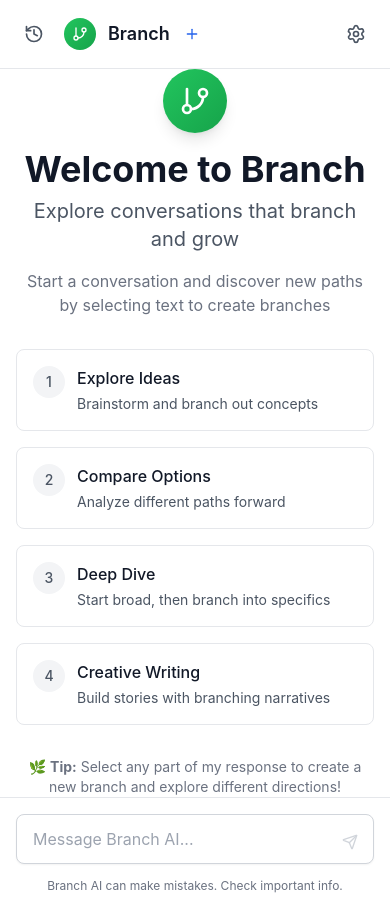
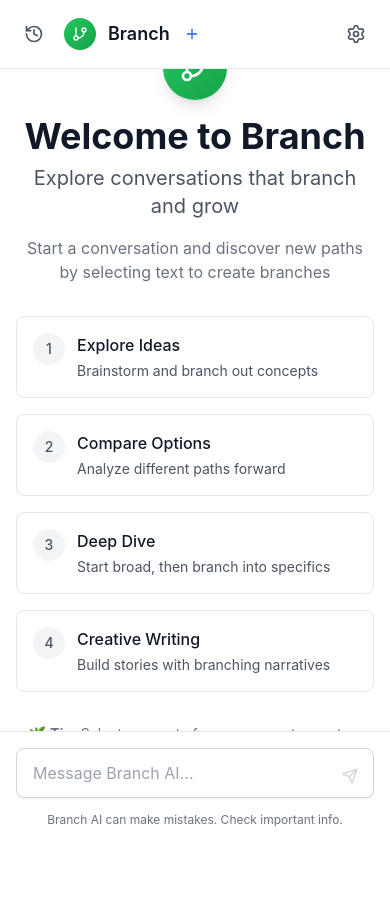
Before and after one commit to judeosbert/branch, a React (Vite) app: page / in a window 390 px wide. After the commit the page ends 844 px from the top, so only its background shows below. Built offline with nearby package versions, Linux system fonts and the light colour scheme.

Commit message:
feat: enhance layout responsiveness by preventing overflow and ensuring full width for main components

```diff
--- a/src/App.tsx
+++ b/src/App.tsx
@@ -441,7 +441,7 @@ function App() {
   };
 
   return (
-    <div className="App h-screen">
+    <div className="App h-screen w-screen overflow-hidden max-w-full" style={{ maxWidth: '100vw' }}>
       <ConversationHistorySidebar
         isOpen={isHistorySidebarOpen}
         onToggle={handleToggleHistorySidebar}
@@ -453,7 +453,7 @@ function App() {
         onClearHistory={handleClearHistory}
       />
 
-      <div className={`transition-all duration-300 ${isHistorySidebarOpen ? 'ml-80' : 'ml-0'}`}>
+      <div className={`h-full transition-all duration-300 ${isHistorySidebarOpen ? 'ml-80' : 'ml-0'} max-w-full overflow-hidden`} style={{ maxWidth: isHistorySidebarOpen ? 'calc(100vw - 320px)' : '100vw' }}>
         <ChatInterface
           messages={getDisplayMessages()}
           branches={getVisibleBranches()}
--- a/src/components/BranchableMessage.tsx
+++ b/src/components/BranchableMessage.tsx
@@ -85,7 +85,7 @@ const BranchableMessage: React.FC<BranchableMessageProps> = ({
   };
 
   return (
-    <div className={`branchable-message leading-normal ${className || ''}`}>
+    <div className={`branchable-message leading-normal max-w-full overflow-hidden ${className || ''}`} style={{ maxWidth: '100%' }}>
       {units.map((unit, idx) => {
         const branchCount = getBranchCount(unit.text);
         const isHovered = hoveredUnit === idx;
@@ -93,7 +93,7 @@ const BranchableMessage: React.FC<BranchableMessageProps> = ({
         return (
           <div
             key={idx}
-            className={`relative flex leading-normal rounded-md transition-all duration-200 mb-2 ${
+            className={`relative flex leading-normal rounded-md transition-all duration-200 mb-2 max-w-full ${
               !disableBranching && isHovered ? 'bg-blue-50' : ''
             }`}
             onMouseEnter={!disableBranching ? () => setHoveredUnit(idx) : undefined}
--- a/src/components/ChatInterface.tsx
+++ b/src/components/ChatInterface.tsx
@@ -70,7 +70,6 @@ const ChatInterface = ({
   const messagesEndRef = useRef<HTMLDivElement>(null);
   const branchMessagesEndRef = useRef<HTMLDivElement>(null);
   const textareaRef = useRef<HTMLTextAreaElement>(null);
-  const branchTextareaRef = useRef<HTMLTextAreaElement>(null);
   const scrollTimeoutRef = useRef<number | null>(null);
   const prevIsLoadingRef = useRef(isLoading);
 
@@ -327,10 +326,10 @@ const ChatInterface = ({
   }, [currentBranchId, getColumnWidth, updateColumnWidth]);
 
   return (
-    <div className="flex flex-col h-screen bg-gray-100">
+    <div className="flex flex-col h-screen bg-gray-100 w-full max-w-full overflow-hidden" style={{ maxWidth: '100vw' }}>
       {/* Top Header Bar with Title, Navigation, and MiniMap */}
       <div className="flex-shrink-0 bg-white border-b border-gray-200 shadow-sm">
-        <div className="flex items-start justify-between p-4 gap-4">
+        <div className="flex items-start justify-between p-4 gap-4 w-full max-w-full">
           {/* Left side: Title and Navigation in Column */}
           <div className="flex flex-col gap-3 flex-1 min-w-0">
             {/* Title Row */}
@@ -420,47 +419,31 @@ const ChatInterface = ({
       </div>
 
       {/* Main Content Area - Column View */}
-      <div className="flex-1 relative">
+      <div className="flex-1 relative w-full max-w-full overflow-hidden">
         {/* Horizontal Column Container */}
-        <div className={`flex h-full column-scroll scrollbar-hide ${
+        <div className={`flex h-full column-scroll scrollbar-hide w-full max-w-full ${
           branches.length > 0 ? 'overflow-x-auto' : 'justify-center'
-        }`}>
-          {/* Main Chat Column */}
-          <ResizableColumn
-            initialWidth={384}
-            minWidth={280}
-            maxWidth={600}
-            className={`h-full flex flex-col bg-white column-snap ${
-              branches.length > 0 ? 'border-r border-gray-200' : ''
-            }`}
-            isLast={!currentBranchId}
-            onWidthChange={(width) => updateColumnWidth('main', width)}
-          >
-            {/* Column Header - Only show when branches exist */}
-            {branches.length > 0 && (
-              <div className="border-b border-gray-200 p-3 bg-gray-50 flex-shrink-0">
-                <div className="flex items-center gap-2">
-                  <div className="w-6 h-6 bg-blue-500 rounded-full flex items-center justify-center">
-                    <MessageCircle size={12} className="text-white" />
-                  </div>
-                  <h3 className="text-sm font-semibold text-gray-900">Main Chat</h3>
-                  <span className="text-xs text-gray-500 bg-gray-200 px-2 py-0.5 rounded-full">
-                    {messages.filter(m => !m.branchId).length} messages
-                  </span>
-                </div>
-              </div>
-            )}
+        }`} style={{ maxWidth: '100vw', width: '100%' }}>
 
-            {/* Column Messages */}
-            <div className="flex-1 overflow-y-auto">
-              {messages.filter(msg => !msg.branchId).length === 0 ? (
+          {/* No branches - Simple centered layout */}
+          {branches.length === 0 && (
+            <div className="flex flex-col h-full bg-white max-w-4xl w-full mx-auto">
+              {/* Main Content Area - Either Welcome Screen or Messages */}
+              <div className="flex-1 overflow-y-auto bg-white min-h-0">
+                {/* Welcome Screen Content - Show when no messages exist */}
+                {messages.filter(msg => !msg.branchId).length === 0 && (
+                  <div className="h-full flex items-center justify-center">
                     <WelcomeScreen onSelectPrompt={(prompt) => {
                       setInputValue(prompt);
                       textareaRef.current?.focus();
                     }} />
-              ) : (
-                <div className={`${branches.length === 0 ? 'max-w-4xl mx-auto' : ''}`}>
-                  <div className="divide-y divide-gray-100">
+                  </div>
+                )}
+
+                {/* Scrollable Messages Area - Show when messages exist */}
+                {messages.filter(msg => !msg.branchId).length > 0 && (
+                  <div className="max-w-4xl mx-auto">
+                    <div className="divide-y divide-gray-100 p-4">
                       {messages.filter(msg => !msg.branchId).map((message) => {
                         const isFlashing = lastCompletedMessageId === message.id;
                         return (
@@ -514,43 +497,101 @@ const ChatInterface = ({
                           </div>
                         </div>
                       )}
+                      <div ref={messagesEndRef} className="h-4" />
                     </div>
-                  <div ref={messagesEndRef} className="h-20" />
                   </div>
                 )}
               </div>
+            </div>
+          )}
 
-            {/* Column Input Area - Show when no current branch is selected */}
-            {(!currentBranchId) && (
-              <div className={`border-t p-4 flex-shrink-0 bg-white border-gray-200 ${branches.length === 0 ? 'max-w-4xl mx-auto w-full' : ''}`}>
-                <form onSubmit={handleSubmit} className="flex gap-2">
+          {/* With branches - Column layout */}
+          {branches.length > 0 && (
+            <>
+              {/* Main Chat Column */}
+              <ResizableColumn
+                initialWidth={384}
+                minWidth={280}
+                maxWidth={600}
+                className="h-full flex flex-col bg-white column-snap border-r border-gray-200"
+                isLast={!currentBranchId}
+                onWidthChange={(width) => updateColumnWidth('main', width)}
+              >
+                {/* Column Header - Only show when branches exist */}
+                <div className="border-b border-gray-200 p-3 bg-gray-50 flex-shrink-0">
+                  <div className="flex items-center gap-2">
+                    <div className="w-6 h-6 bg-blue-500 rounded-full flex items-center justify-center">
+                      <MessageCircle size={12} className="text-white" />
+                    </div>
+                    <h3 className="text-sm font-semibold text-gray-900">Main Chat</h3>
+                    <span className="text-xs text-gray-500 bg-gray-200 px-2 py-0.5 rounded-full">
+                      {messages.filter(m => !m.branchId).length} messages
+                    </span>
+                  </div>
+                </div>
+
+                {/* Scrollable Messages Area */}
+                <div className="flex-1 overflow-y-auto bg-white min-h-0">
+                  <div className="divide-y divide-gray-100 p-4">
+                    {messages.filter(msg => !msg.branchId).map((message) => {
+                      const isFlashing = lastCompletedMessageId === message.id;
+                      return (
+                        <div key={message.id} className={`flex items-start gap-3 py-2 group transition-all duration-700 ${
+                          isFlashing ? 'bg-green-100' : ''
+                        }`}>
+                          <div className="flex-shrink-0 w-8 h-8 rounded-full bg-blue-500 text-white flex items-center justify-center">
+                            {message.sender === 'user' ? <User size={16} /> : <Bot size={16} />}
+                          </div>
                           <div className="flex-1 relative">
-                    <textarea
-                      ref={textareaRef}
-                      value={inputValue}
-                      onChange={(e) => setInputValue(e.target.value)}
-                      onKeyDown={handleKeyDown}
-                      placeholder="Message Branch AI..."
-                      className="w-full resize-none rounded-lg px-4 py-3 pr-12 focus:outline-none focus:ring-2 focus:border-transparent max-h-32 min-h-[48px] shadow-sm border border-gray-300 focus:ring-blue-500 bg-white"
-                      rows={1}
-                      disabled={isLoading}
+                            <BranchableMessage
+                              content={message.content}
+                              messageId={message.id}
+                              onBranch={handleLineBranch}
+                              onSelectBranch={handleSelectBranch}
+                              branches={branches.map(b => ({
+                                parentMessageId: b.parentMessageId,
+                                branchText: b.branchText,
+                                id: b.id
+                              }))}
                             />
-                    <button
-                      type="submit"
-                      disabled={!inputValue.trim() || isLoading}
-                      className="absolute right-2 top-1/2 transform -translate-y-1/2 p-2 hover:text-gray-700 disabled:text-gray-300 disabled:cursor-not-allowed transition-colors text-gray-500"
-                    >
-                      <Send size={16} />
+                            <div className="flex items-center gap-2 mt-2 opacity-0 group-hover:opacity-100 transition-opacity">
+                              <button onClick={() => handleCopy(message.content)} className="p-1.5 hover:bg-gray-100 rounded-md transition-colors" title="Copy message">
+                                <Copy size={14} />
+                              </button>
+                              <button className="p-1.5 hover:bg-gray-100 rounded-md transition-colors" title="Good response">
+                                <ThumbsUp size={14} />
+                              </button>
+                              <button className="p-1.5 hover:bg-gray-100 rounded-md transition-colors" title="Bad response">
+                                <ThumbsDown size={14} />
                               </button>
                             </div>
-                </form>
-
-                <div className="mt-2 text-xs text-center text-gray-500">
-                  Branch AI can make mistakes. Check important info.
+                          </div>
+                        </div>
+                      );
+                    })}
+                    {isLoading && !currentBranchId && (
+                      <div className="flex gap-3 p-3 bg-gray-50">
+                        <div className="flex-shrink-0 w-8 h-8 rounded-full bg-green-500 text-white flex items-center justify-center">
+                          <Bot size={16} />
+                        </div>
+                        <div className="flex-1">
+                          <div className="flex items-center gap-2 mb-1">
+                            <span className="font-medium text-gray-900">Branch AI</span>
+                          </div>
+                          <div className="flex items-center gap-1">
+                            <div className="w-2 h-2 bg-gray-400 rounded-full animate-pulse"></div>
+                            <div className="w-2 h-2 bg-gray-400 rounded-full animate-pulse" style={{ animationDelay: '0.1s' }}></div>
+                            <div className="w-2 h-2 bg-gray-400 rounded-full animate-pulse" style={{ animationDelay: '0.2s' }}></div>
+                          </div>
                         </div>
                       </div>
                     )}
+                    <div ref={messagesEndRef} className="h-4" />
+                  </div>
+                </div>
               </ResizableColumn>
+            </>
+          )}
 
           {/* Branch Hierarchy Columns */}
           {currentBranchId && (() => {
@@ -605,7 +646,7 @@ const ChatInterface = ({
                   <div className={`border-b border-gray-200 p-3 flex-shrink-0 ${
                     isCurrentBranch ? 'bg-green-50' : 'bg-gray-50'
                   }`}>
-                    <div className="flex items-center gap-2">
+                    <div className="flex items-center gap-2 pl-2">
                       <div className={`w-6 h-6 rounded-full flex items-center justify-center ${
                         isCurrentBranch ? 'bg-green-600' : 'bg-green-500'
                       }`}>
@@ -633,9 +674,9 @@ const ChatInterface = ({
                     </div>
                   </div>
 
-                  {/* Branch Messages */}
-                  <div className="flex-1 overflow-y-auto">
-                    <div className="divide-y divide-gray-100">
+                  {/* Scrollable Branch Messages Area */}
+                  <div className="flex-1 overflow-y-auto bg-white min-h-0">
+                    <div className="divide-y divide-gray-100 p-4">
                       {/* Branch Origin Indicator - Show selected text that created this branch */}
                       {branchMessages.length === 0 && (
                         <div className="p-4 bg-green-50 border-l-4 border-green-400">
@@ -662,7 +703,7 @@ const ChatInterface = ({
                                 />
                               </div>
                               <p className="text-xs text-green-600 mt-2">
-                                This branch was created from the text above. Start typing below to continue the conversation in this context.
+                                This branch was created from the text above. Start typing above to continue the conversation in this context.
                               </p>
                             </div>
                           </div>
@@ -672,11 +713,11 @@ const ChatInterface = ({
                       {branchMessages.map((message) => {
                         const isFlashing = lastCompletedMessageId === message.id;
                         return (
-                          <div key={message.id} className={`flex items-start gap-3 py-1 group transition-all duration-700 ${
+                          <div key={message.id} className={`flex items-start gap-3 py-2 group transition-all duration-700 ${
                             isFlashing ? 'bg-green-100' : ''
                           }`}>
                             <div className="flex-shrink-0 w-8 h-8 rounded-full bg-green-500 flex items-center justify-center">
-                              {message.sender === 'user' ? <User size={16} /> : <Bot size={16} />}
+                              {message.sender === 'user' ? <User size={16} className="text-white" /> : <Bot size={16} className="text-white" />}
                             </div>
                             <div className="flex-1 relative">
                               <BranchableMessage
@@ -720,49 +761,61 @@ const ChatInterface = ({
                           </div>
                         </div>
                       )}
-                      {isCurrentBranch && <div ref={branchMessagesEndRef} />}
+                      {isCurrentBranch && <div ref={branchMessagesEndRef} className="h-4" />}
+                    </div>
+                  </div>
+                </ResizableColumn>
+              );
+            });
+
+            return columns;
+          })()}
         </div>
       </div>
 
-                  {/* Branch Input Area - Only for current active branch */}
-                  {isCurrentBranch && (
-                    <div className="border-t p-4 flex-shrink-0 bg-gradient-to-r from-green-50 to-green-100 border-green-200">
+      {/* Global Input Area - Fixed at bottom of screen */}
+      <div className="border-t p-4 flex-shrink-0 bg-white border-gray-200 w-full">
+        <div className="max-w-4xl mx-auto">
           <form onSubmit={handleSubmit} className="flex gap-2">
             <div className="flex-1 relative">
               <textarea
-                            ref={branchTextareaRef}
+                ref={textareaRef}
                 value={inputValue}
                 onChange={(e) => setInputValue(e.target.value)}
                 onKeyDown={handleKeyDown}
-                            placeholder="Continue this branch conversation..."
-                            className="w-full resize-none rounded-lg px-4 py-3 pr-12 focus:outline-none focus:ring-2 focus:border-transparent max-h-32 min-h-[48px] shadow-sm border border-green-300 focus:ring-green-500 bg-white"
+                placeholder={currentBranchId ? "Continue this branch conversation..." : "Message Branch AI..."}
+                className={`w-full resize-none rounded-lg px-4 py-3 pr-12 focus:outline-none focus:ring-2 focus:border-transparent max-h-32 min-h-[48px] shadow-sm border ${
+                  currentBranchId
+                    ? 'border-green-300 focus:ring-green-500'
+                    : 'border-gray-300 focus:ring-blue-500'
+                } bg-white`}
                 rows={1}
                 disabled={isLoading}
               />
               <button
                 type="submit"
                 disabled={!inputValue.trim() || isLoading}
-                            className="absolute right-2 top-1/2 transform -translate-y-1/2 p-2 hover:text-gray-700 disabled:text-gray-300 disabled:cursor-not-allowed transition-colors text-green-600 hover:text-green-800"
+                className={`absolute right-2 top-1/2 transform -translate-y-1/2 p-2 hover:text-gray-700 disabled:text-gray-300 disabled:cursor-not-allowed transition-colors ${
+                  currentBranchId
+                    ? 'text-green-600 hover:text-green-800'
+                    : 'text-gray-500'
+                }`}
               >
                 <Send size={16} />
               </button>
             </div>
           </form>
 
-                      <div className="mt-2 text-xs text-center text-green-700">
+          <div className="mt-2 text-xs text-center text-gray-500">
+            {currentBranchId ? (
               <div className="flex items-center justify-center gap-1">
                 <GitBranch size={12} />
                 <span>Branch conversation • Changes won't affect parent context</span>
               </div>
+            ) : (
+              <span>Branch AI can make mistakes. Check important info.</span>
+            )}
           </div>
-                    </div>
-                  )}
-                </ResizableColumn>
-              );
-            });
-
-            return columns;
-          })()}
         </div>
       </div>
 
--- a/src/index.css
+++ b/src/index.css
@@ -1,6 +1,28 @@
 @tailwind base;
 @tailwind components;
 @tailwind utilities;
+
+/* Global overflow prevention */
+html, body {
+  max-width: 100vw;
+  overflow-x: hidden;
+}
+
+#root {
+  max-width: 100vw;
+  overflow-x: hidden;
+}
+
+/* Prevent main app containers from exceeding viewport width */
+.App, .App > div {
+  max-width: 100vw;
+  box-sizing: border-box;
+}
+
+/* Override for specifically intended wide elements */
+.allow-wide {
+  max-width: none !important;
+}
 
 /* Custom utilities for branch display */
 @layer utilities {
```
Lines whose indentation alone changed are shown as unchanged.
